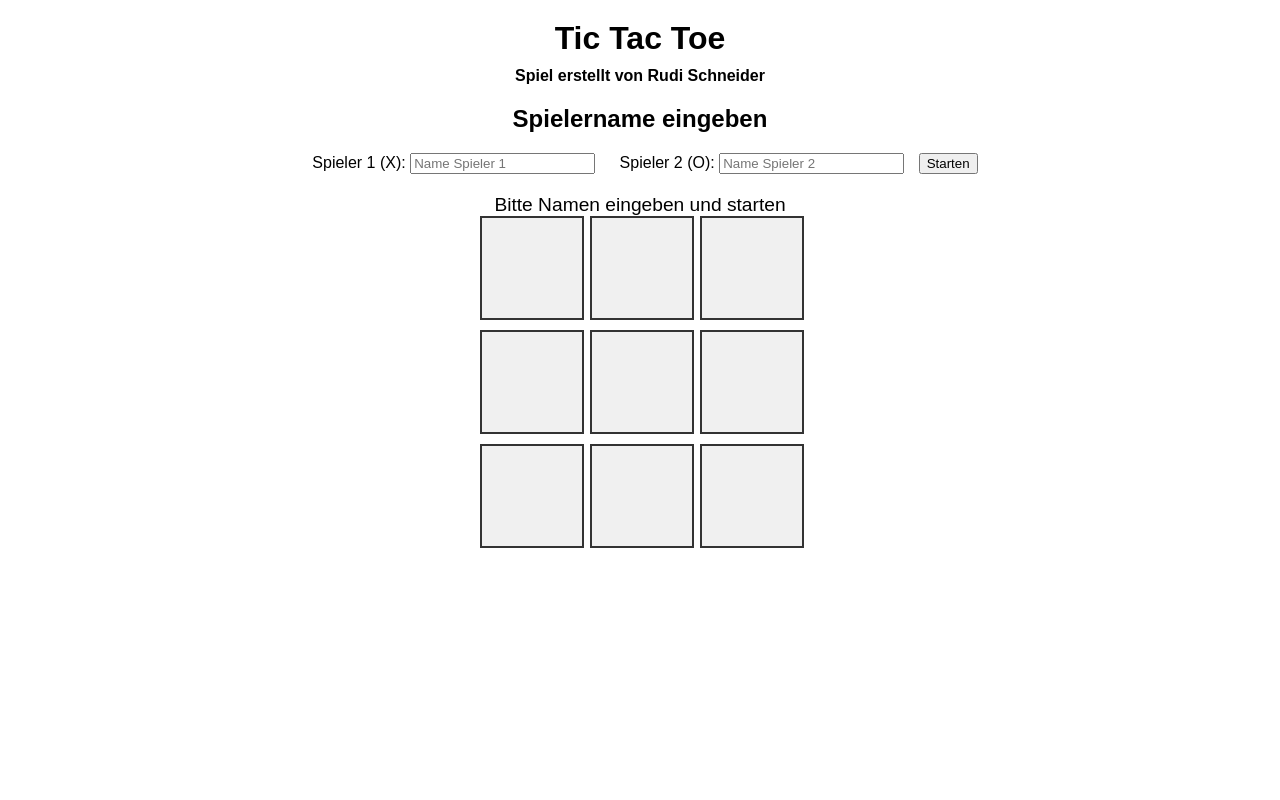
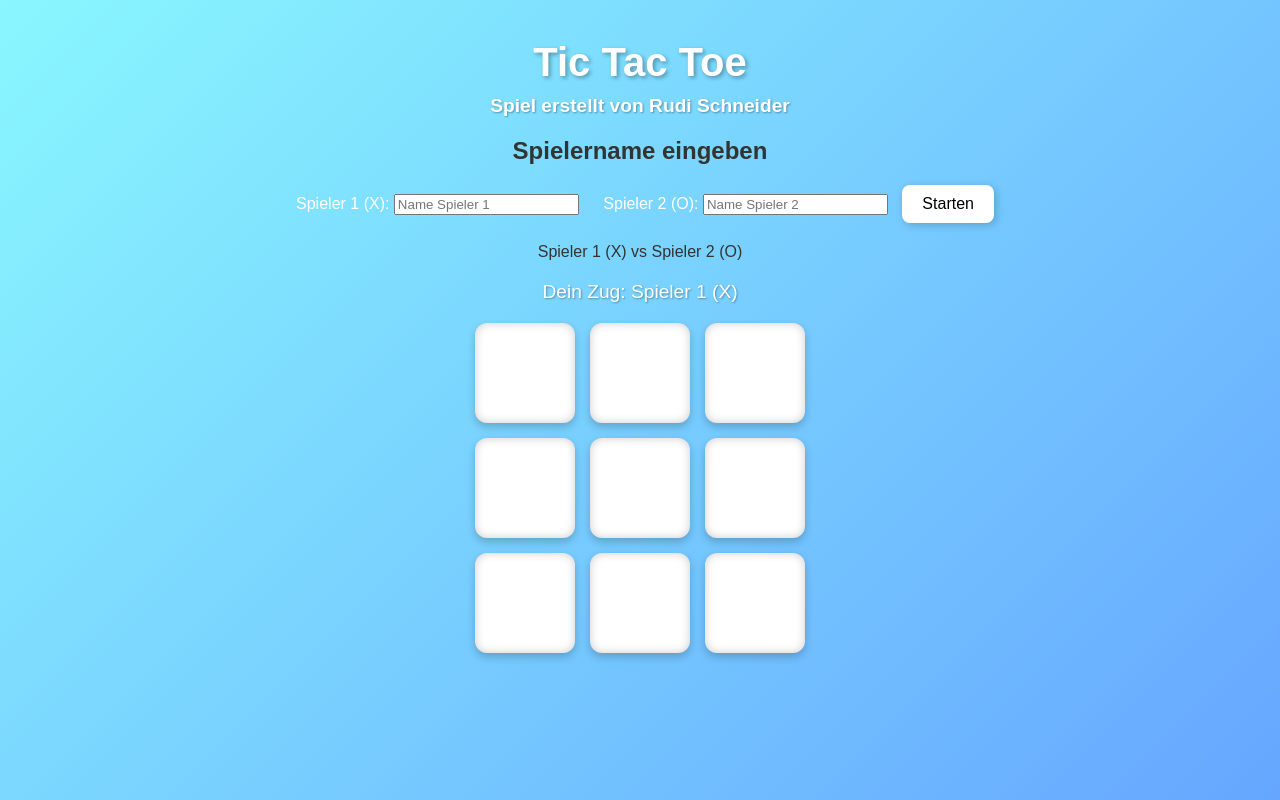
Before and after one commit to Snajder777/Tic-Tac-Toe, a plain HTML site: page index.html in a window 1280 px wide. Both pictures are taken after a click on the button "Starten". Drawn offline with Linux system fonts and the light colour scheme.

Commit message:
Aktualisieren von index.html

```diff
--- a/index.html
+++ b/index.html
@@ -9,59 +9,101 @@
 <title>Tic Tac Toe</title>
 <style>
   body {
- font-family: Arial, sans-serif;
+    font-family: 'Arial', sans-serif;
+    background: linear-gradient(135deg, #89f7fe, #66a6ff);
     text-align: center;
+    padding: 20px;
     margin-top: 20px;
+    color: #333;
   }
+
   h1 {
+    font-size: 2.5em;
     margin-bottom: 10px;
+    color: #fff;
+    text-shadow: 2px 2px 4px #00000055;
   }
+
   #creator {
- font-size: 1em;
+    font-size: 1.2em;
     margin-bottom: 20px;
+    color: #fff;
     font-weight: bold;
+    text-shadow: 1px 1px 2px #00000055;
   }
+
   #spielerInput {
     margin-bottom: 20px;
   }
+
   label {
     margin: 0 10px;
+    font-size: 1em;
+    color: #fff;
   }
+
+  #startBtn {
+    background-color: #fff;
+    border: none;
+    padding: 10px 20px;
+    font-size: 1em;
+    border-radius: 8px;
+    cursor: pointer;
+    box-shadow: 2px 2px 8px #00000033;
+    transition: 0.3s;
+  }
+
+  #startBtn:hover {
+    background-color: #ffe;
+  }
+
   #board {
     display: grid;
     grid-template-columns: repeat(3, 100px);
- gap: 10px;
+    gap: 15px;
     justify-content: center;
- margin: 0 auto;
+    margin: 20px auto;
   }
+
   .cell {
     width: 100px;
     height: 100px;
- font-size: 2em;
+    font-size: 2.5em;
     display: flex;
     align-items: center;
     justify-content: center;
     cursor: pointer;
- background-color: #f0f0f0;
- justify-content: center;
- cursor: pointer;
- background-color: #f0f0f0;
- 0f0f0;
- border: 2px solid #333;
- transition: background-color 0.3s, color 0.3s;
+    background: #fff;
+    border-radius: 12px;
+    box-shadow: inset 0 0 10px #00000033, 0 4px 8px #00000033;
+    transition: all 0.3s ease;
+    font-weight: bold;
+    color: #444;
   }
+
+  .cell:hover {
+    transform: scale(1.05);
+    box-shadow: inset 0 0 15px #00000055, 0 6px 12px #00000055;
+  }
+
   /* Farben für X und O */
   .x {
- background-color: #ffe0e0;
+    background-color: #ffcccc;
     color: #b00;
+    border: 3px solid #b00;
   }
+
   .o {
- background-color: #e0e0ff;
+    background-color: #ccccff;
     color: #00b;
+    border: 3px solid #00b;
   }
+
   #status {
     margin-top: 20px;
     font-size: 1.2em;
+    color: #fff;
+    text-shadow: 1px 1px 2px #00000055;
   }
 </style>
 </head>
@@ -94,5 +136,76 @@
 
 <script>
   const cells = document.querySelectorAll('.cell');
- const = document.querySelectorAll('.cell');
- const
+  const statusDiv = document.getElementById('status');
+  const spielerNamesDiv = document.getElementById('spielerNames');
+  const startBtn = document.getElementById('startBtn');
+  const inputPlayer1 = document.getElementById('player1');
+  const inputPlayer2 = document.getElementById('player2');
+
+  let board = ['', '', '', '', '', '', '', '', ''];
+  let currentPlayer = 'X';
+  let gameActive = false; // Spiel erst starten, wenn „Starten“ geklickt wird
+
+  let player1Name = '';
+  let player2Name = '';
+
+  const winningConditions = [
+    [0,1,2], [3,4,5], [6,7,8],
+    [0,3,6], [1,4,7], [2,5,8],
+    [0,4,8], [2,4,6]
+  ];
+
+  // Startknopf
+  document.getElementById('startBtn').onclick = () => {
+    player1Name = document.getElementById('player1').value.trim() || 'Spieler 1';
+    player2Name = document.getElementById('player2').value.trim() || 'Spieler 2';
+
+    spielerNamesDiv.innerText = `${player1Name} (X) vs ${player2Name} (O)`;
+    statusDiv.innerText = `Dein Zug: ${player1Name} (${currentPlayer})`;
+    board = ['', '', '', '', '', '', '', '', ''];
+    cells.forEach(c => { c.innerText=''; c.classList.remove('x','o'); });
+    currentPlayer = 'X';
+    gameActive = true;
+  };
+
+  function handleCellClick(e) {
+    if (!gameActive) return;
+    const index = e.target.dataset.index;
+    if (board[index] !== '') return;
+
+    board[index] = currentPlayer;
+    e.target.innerText = currentPlayer;
+    e.target.classList.remove('x', 'o');
+    e.target.classList.add(currentPlayer.toLowerCase());
+
+    if (checkWin()) {
+      statusDiv.innerText = `${currentPlayer === 'X' ? player1Name : player2Name} gewinnt!`;
+      gameActive = false;
+      return;
+    }
+
+    if (board.every(cell => cell !== '')) {
+      statusDiv.innerText = "Unentschieden!";
+      gameActive = false;
+      return;
+    }
+
+    // Spieler wechseln
+    currentPlayer = (currentPlayer === 'X') ? 'O' : 'X';
+    const aktuellerName = currentPlayer === 'X' ? player1Name : player2Name;
+    statusDiv.innerText = `Dein Zug: ${aktuellerName} (${currentPlayer})`;
+  }
+
+  function checkWin() {
+    return winningConditions.some(condition => {
+      const [a, b, c] = condition;
+      return board[a] !== '' && board[a] === board[b] && board[b] === board[c];
+    });
+  }
+
+  // Event-Listener für alle Zellen
+  cells.forEach(cell => cell.addEventListener('click', handleCellClick));
+</script>
+
+</body>
+</html>
```
Lines whose indentation alone changed are shown as unchanged.
